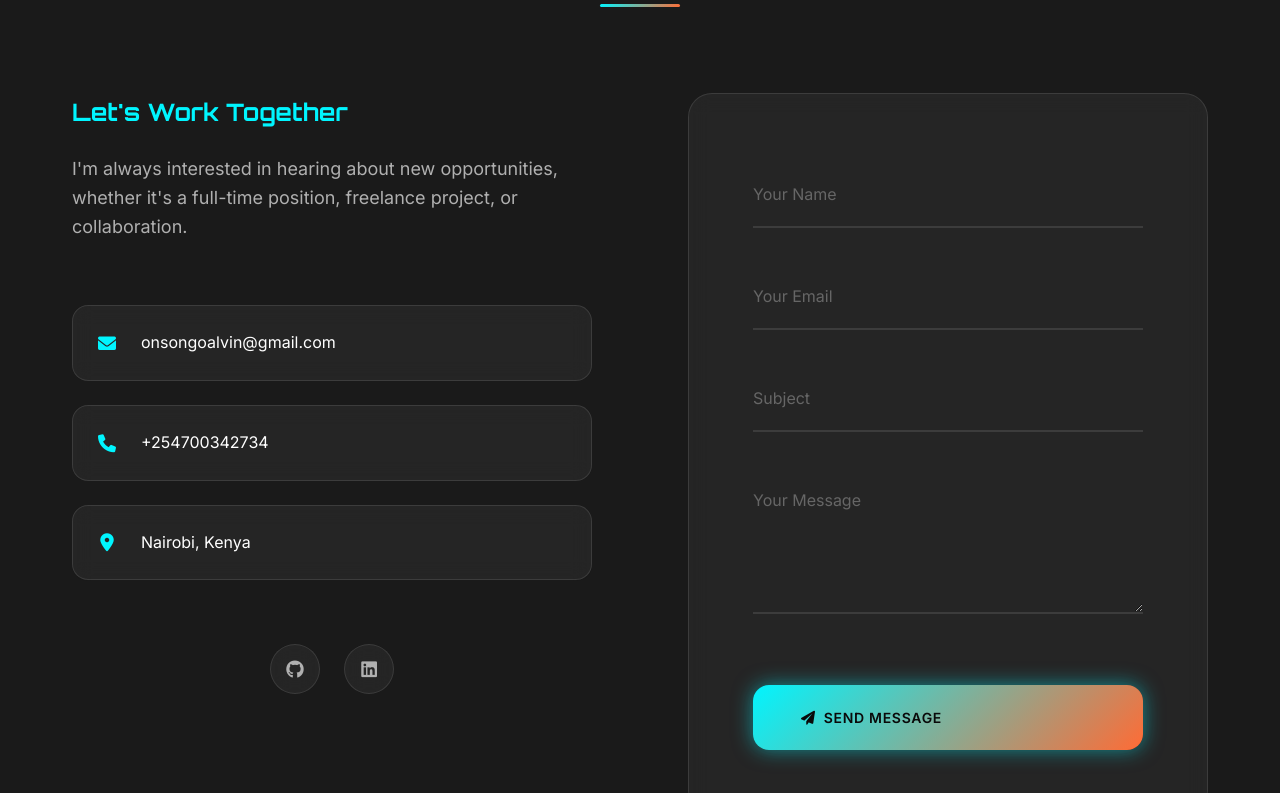
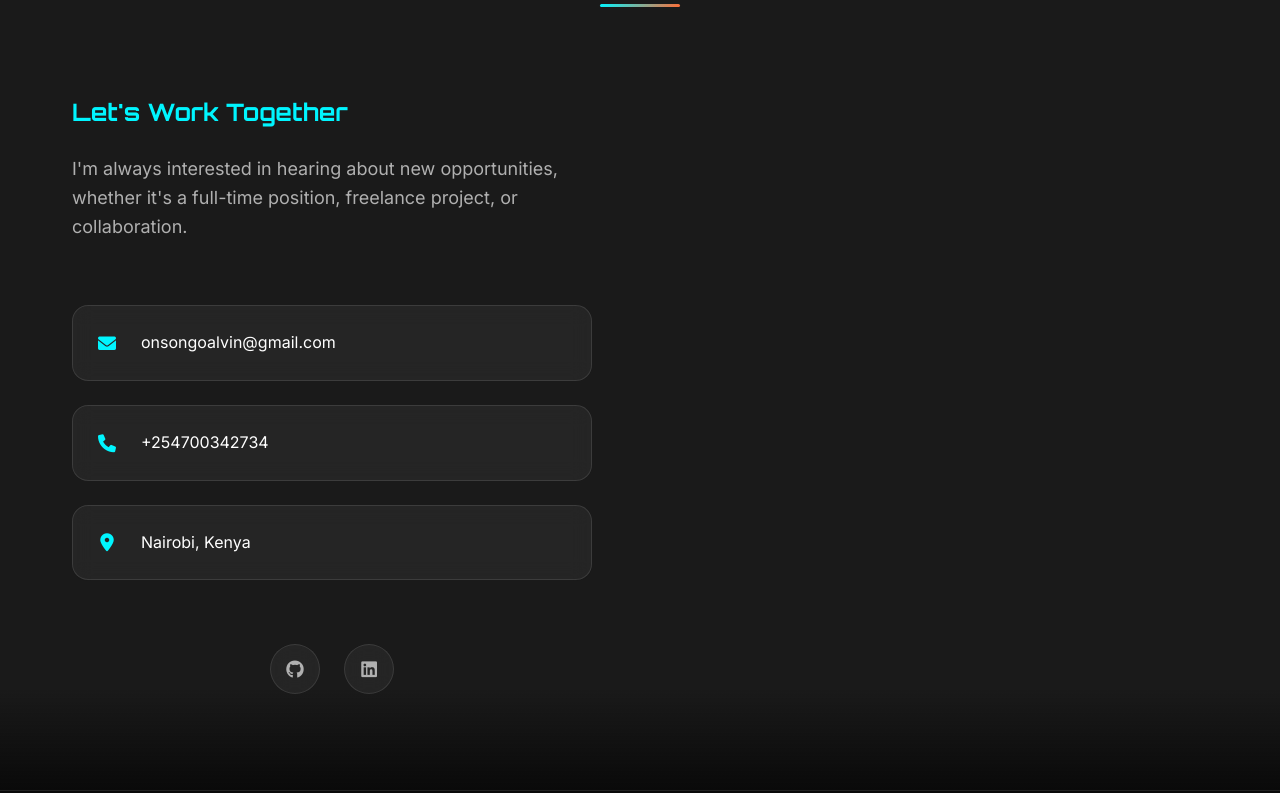
Before and after one commit to st-vin/Portfolio, a plain HTML site: page index.html in a window 1280 px wide. Shown: the part 5909-6702 px from the top of the page. Drawn offline with Linux system fonts and the light colour scheme.

Commit message:
Remove contact form and center contact info cards

```diff
--- a/index.html
+++ b/index.html
@@ -395,28 +395,6 @@
                 </div>
 
                 <!-- Contact Form -->
-                <form class="contact-form" action="mailto:onsongoalvin@gmail.com" method="GET">
-                    <div class="form-group">
-                        <input type="text" id="name" name="name" required>
-                        <label for="name">Your Name</label>
-                    </div>
-                    <div class="form-group">
-                        <input type="email" id="email" name="email" required>
-                        <label for="email">Your Email</label>
-                    </div>
-                    <div class="form-group">
-                        <input type="text" id="subject" name="subject" required>
-                        <label for="subject">Subject</label>
-                    </div>
-                    <div class="form-group">
-                        <textarea id="message" name="message" rows="5" required></textarea>
-                        <label for="message">Your Message</label>
-                    </div>
-                    <button type="submit" class="btn btn-primary form-submit">
-                        <i class="fas fa-paper-plane"></i>
-                        Send Message
-                    </button>
-                </form>
             </div>
         </div>
     </section>
```
